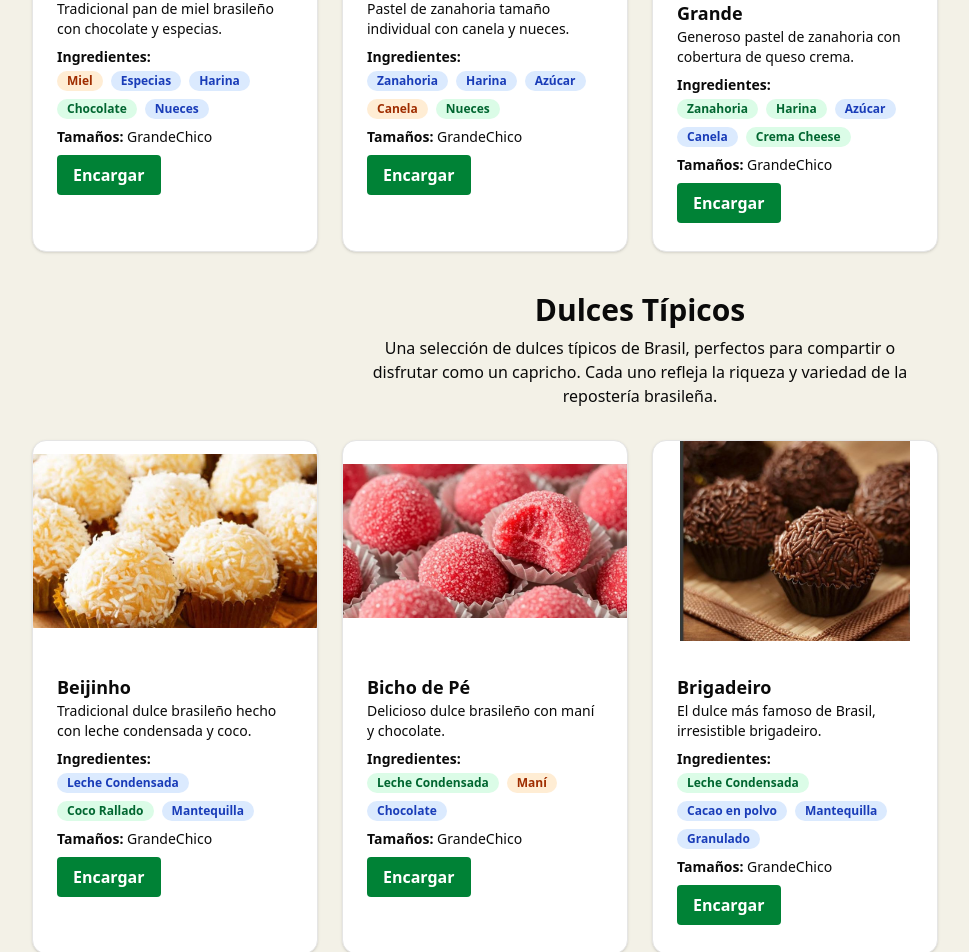
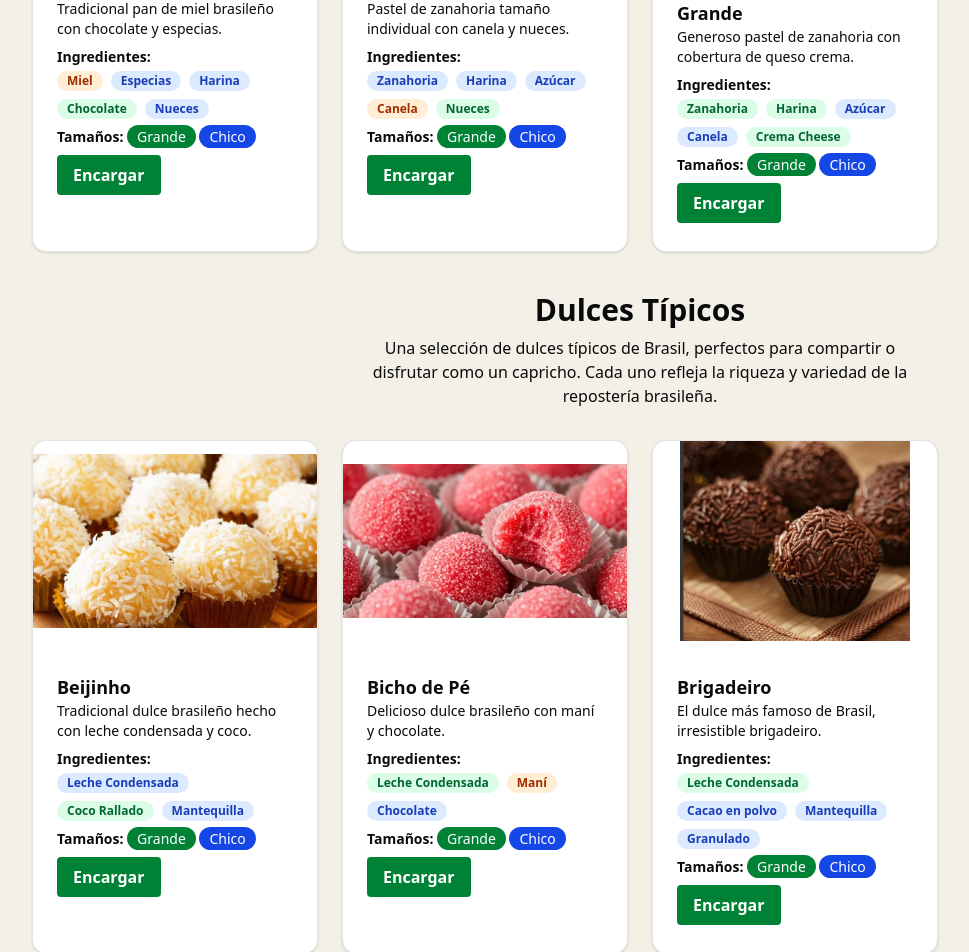
Before and after one commit to Ivan-Herrera-Garcia/shopcake, a Next.js app: page / in a window 1280 px wide. Shown: the part 1100-2052 px from the top of the page, without its empty margins (0-969 px from the left). Built offline with nearby package versions, Linux system fonts and the light colour scheme.

Commit message:
Etiqueta da tamanio

```diff
--- a/app/page.js
+++ b/app/page.js
@@ -105,7 +105,8 @@ export default function Home() {
 
                     <li><strong>Tamaños: </strong> {p.tamano.map((size, index) => (
                       <span key={index}>
-                        {size}
+                        {size === "Grande" ? <span className="bg-green-700 text-white rounded-2xl px-2.5 py-0.5">{size}</span> : <span className="bg-blue-700 text-white rounded-2xl px-2.5 py-0.5">{size}</span>
+                        }{index < p.tamano.length - 1 && ' '}
                       </span>
                     ))}</li>
                   </ul>
@@ -166,7 +167,8 @@ export default function Home() {
 
                     <li><strong>Tamaños:</strong> {p.tamano.map((size, index) => (
                       <span key={index}>
-                        {size}
+                        {size === "Grande" ? <span className="bg-green-700 text-white rounded-2xl px-2.5 py-0.5">{size}</span> : <span className="bg-blue-700 text-white rounded-2xl px-2.5 py-0.5">{size}</span>
+                        }{index < p.tamano.length - 1 && ' '}
                       </span>
                     ))}</li>
                   </ul>
```
